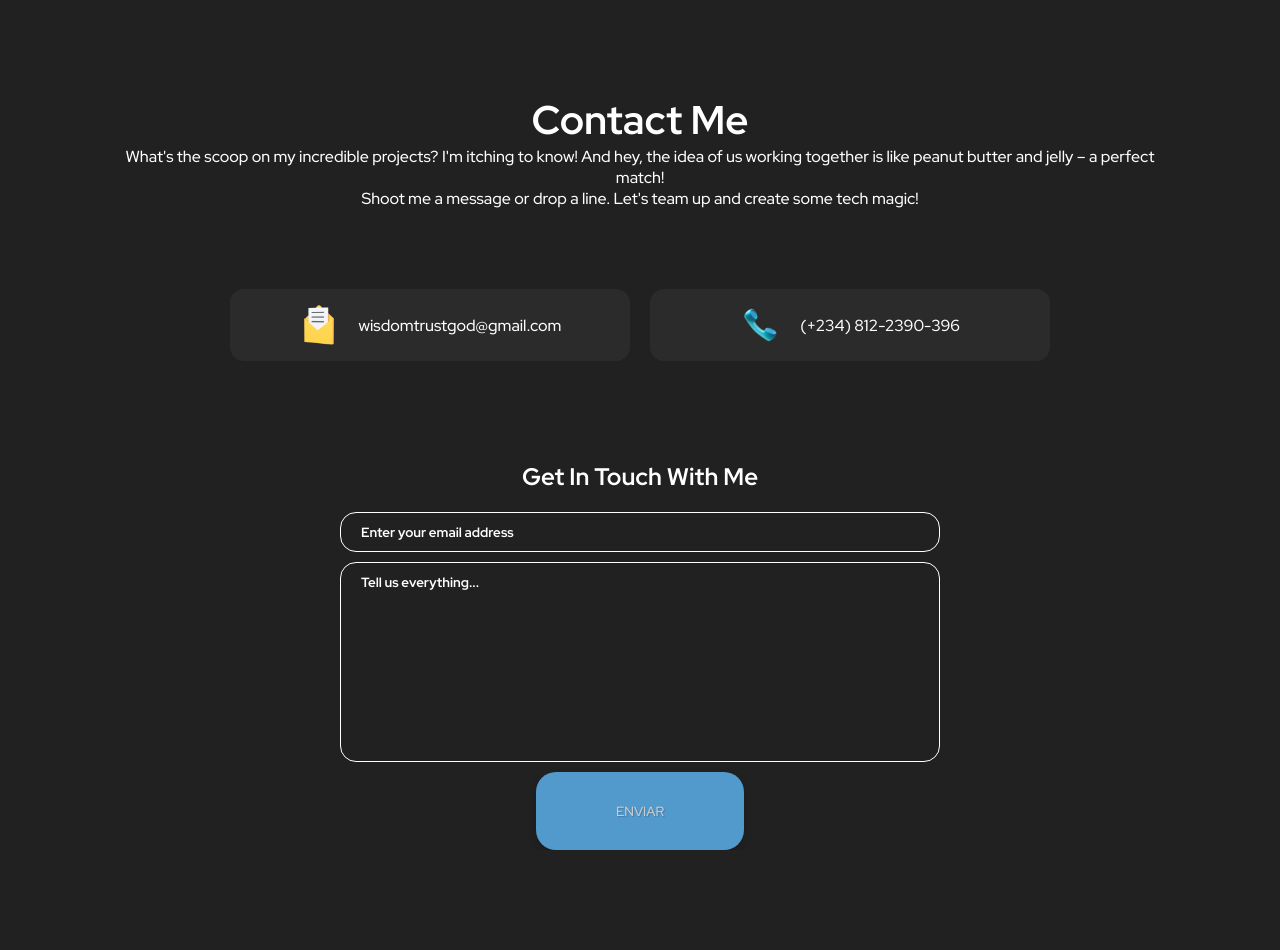
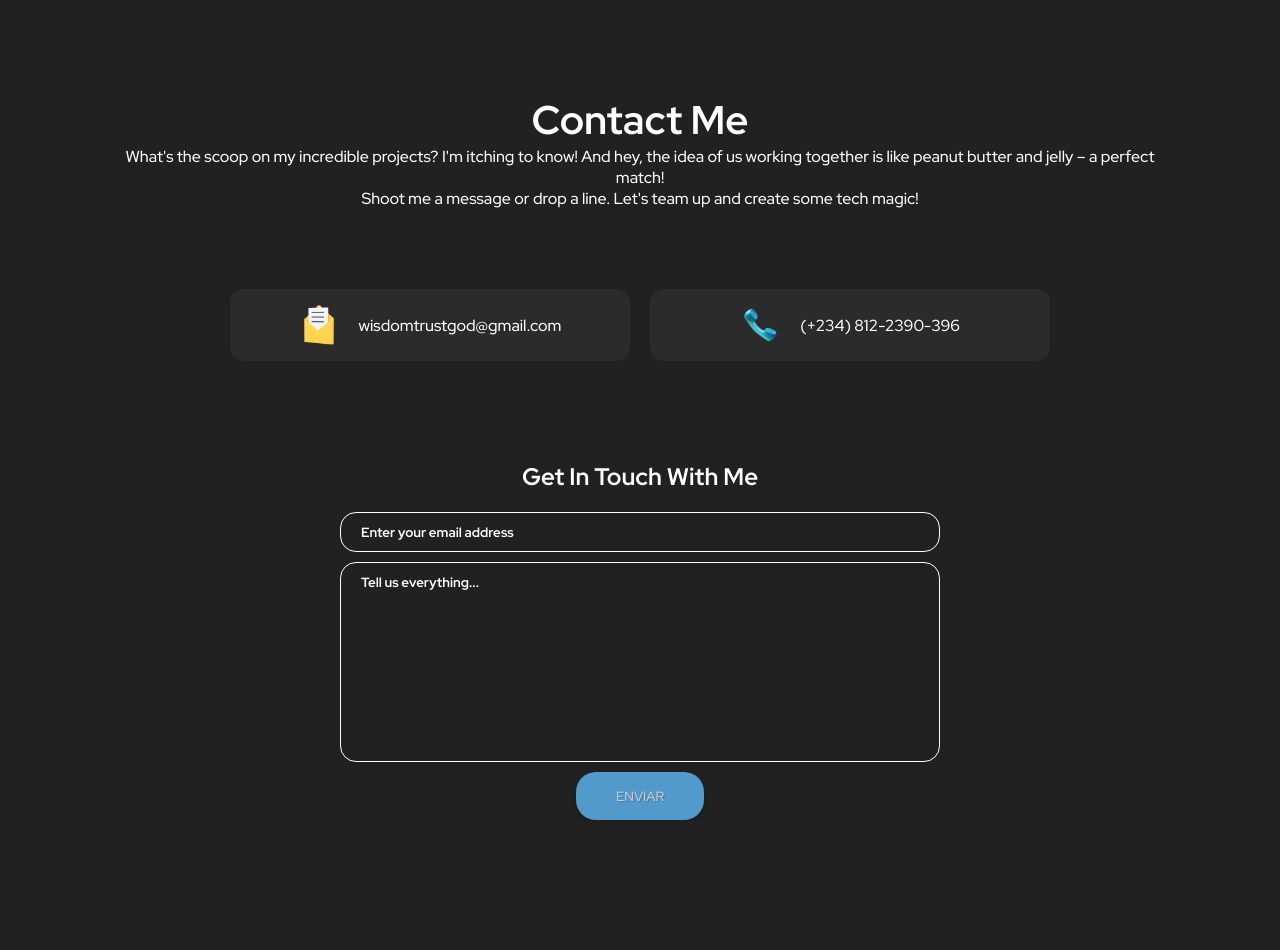
Before and after one commit to CodeWunder/CodeWunder, a React (Create React App) app: page / in a window 1280 px wide. Shown: the part 4114-5064 px from the top of the page. Built offline with nearby package versions, Linux system fonts and the light colour scheme.

Commit message:
Update styles.ts

```diff
--- a/src/components/Form/styles.ts
+++ b/src/components/Form/styles.ts
@@ -38,7 +38,7 @@ export const Container = styled.div`
     }
 
     button{
-      padding: 3rem 8rem;
+      padding: 1.5rem 4rem;
       text-transform: uppercase;
       box-shadow: 0rem 0.4rem 0.8rem rgba(0, 0, 0, 0.2);
       text-shadow: 0.1rem 0.1rem 0.1rem rgba(0, 0, 0, 0.2);
```
